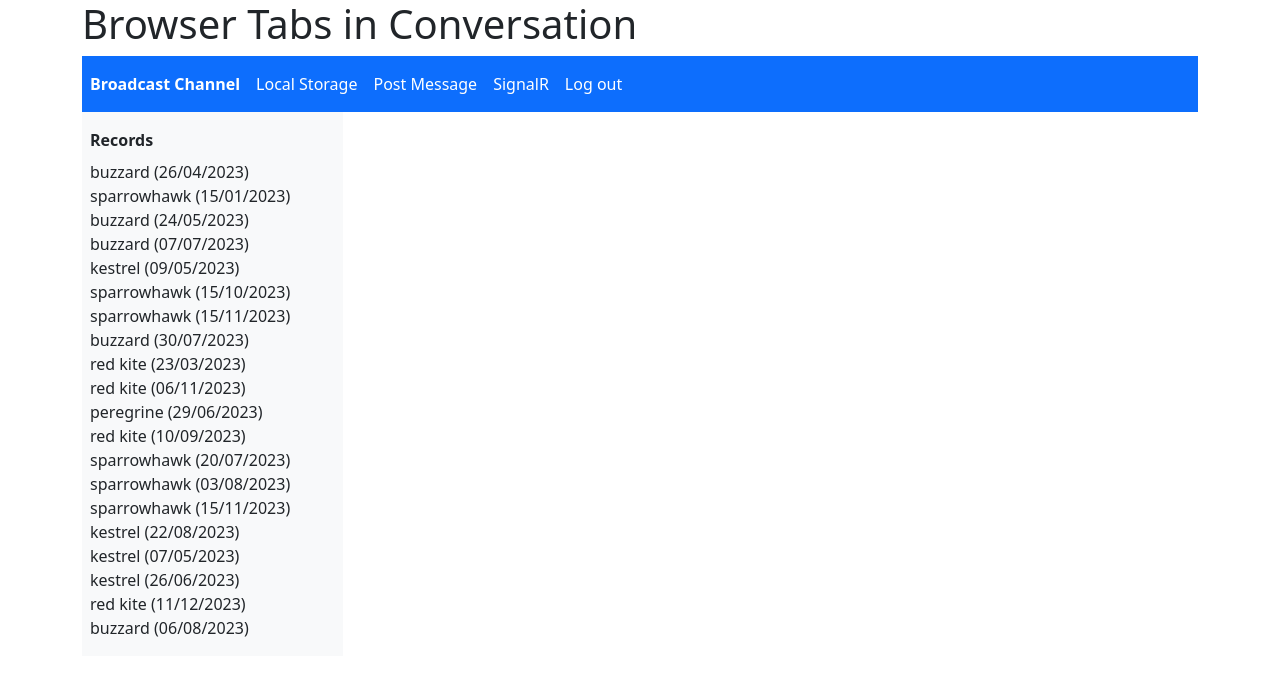
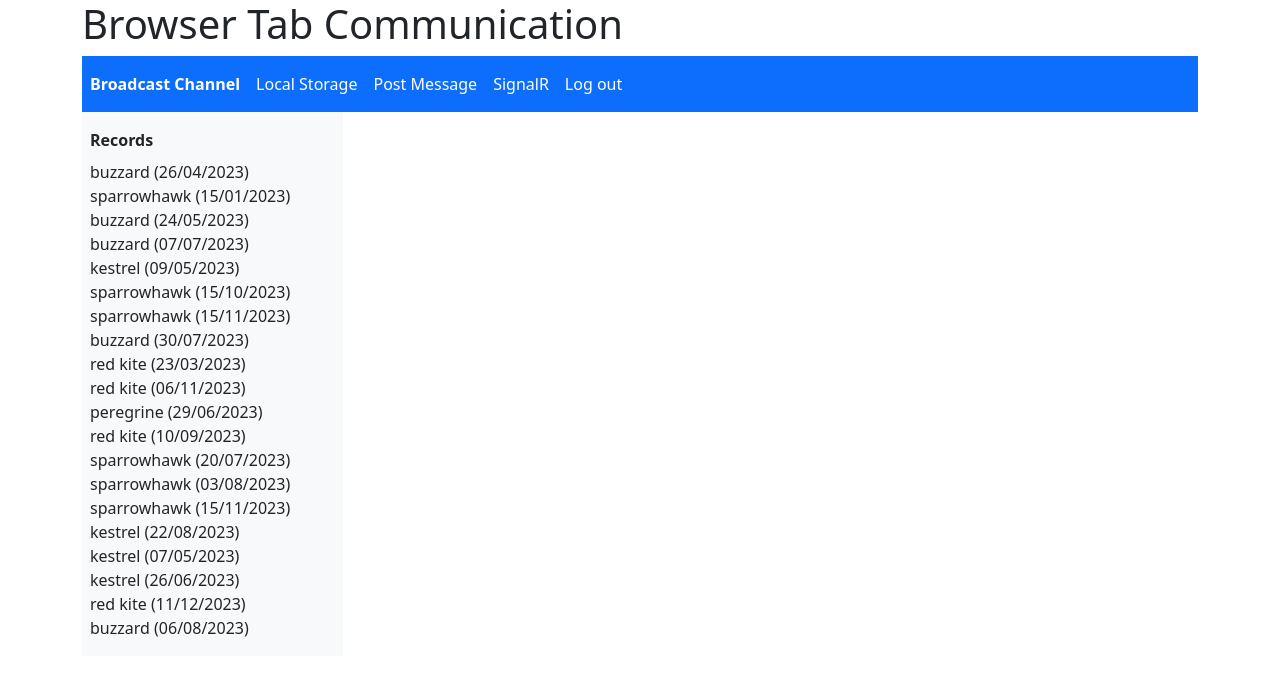
Before and after one commit to andyb-esdm/tabs, an Angular app in the folder client/: page /broadcast-channel in a window 1280 px wide. Shown: the top 676 px of the page. Built offline with nearby package versions, Linux system fonts and the light colour scheme.

Commit message:
change title

```diff
--- a/client/src/app/app.component.html
+++ b/client/src/app/app.component.html
@@ -1,5 +1,5 @@
 <div class="container">
-  <h1>Browser Tabs in Conversation</h1>
+  <h1>Browser Tab Communication</h1>
   <app-nav></app-nav>
 
   <router-outlet></router-outlet>
```
